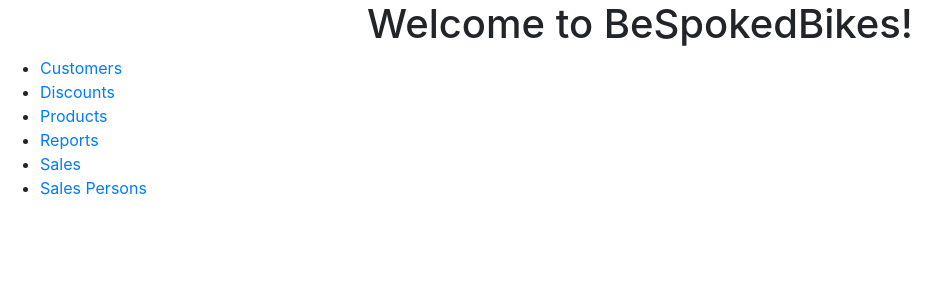
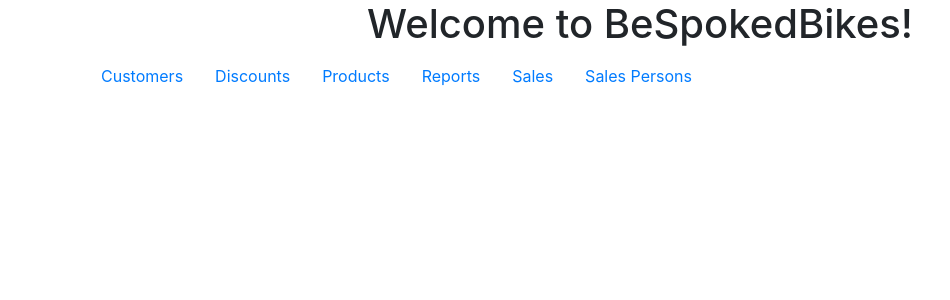
Before and after one commit to dwbartz/bespokedbikesui, an Angular app: page / in a window 1280 px wide. Shown: the top 300 px of the page, without its empty margins (0-950 px from the left). Built offline with nearby package versions, Linux system fonts and the light colour scheme.

Commit message:
Adding some simple navigation

```diff
--- a/src/app/app.component.html
+++ b/src/app/app.component.html
@@ -5,13 +5,19 @@
   </h1>
 </div>
 
-<ul>
-  <li><a routerLink="/customers">Customers</a></li>
-  <li><a routerLink="/discounts">Discounts</a></li>
-  <li><a routerLink="/products">Products</a></li>
-  <li><a routerLink="/reports">Reports</a></li>
-  <li><a routerLink="/sales">Sales</a></li>
-  <li><a routerLink="/sales-persons">Sales Persons</a></li>
+<ul class="nav">
+  <li class="nav-item">
+    <a class="nav-link" routerLink="/customers" [routerLinkActive]="['active']">Customers</a></li>
+  <li class="nav-item">
+    <a class="nav-link" routerLink="/discounts" [routerLinkActive]="['active']">Discounts</a></li>
+  <li class="nav-item">
+    <a class="nav-link" routerLink="/products" [routerLinkActive]="['active']">Products</a></li>
+  <li class="nav-item">
+    <a class="nav-link" routerLink="/reports" [routerLinkActive]="['active']">Reports</a></li>
+  <li class="nav-item">
+    <a class="nav-link" routerLink="/sales" [routerLinkActive]="['active']">Sales</a></li>
+  <li class="nav-item">
+    <a class="nav-link" routerLink="/sales-persons" [routerLinkActive]="['active']">Sales Persons</a></li>
 </ul>
 
 <router-outlet></router-outlet>
--- a/src/index.html
+++ b/src/index.html
@@ -11,7 +11,7 @@
   <meta name="viewport" content="width=device-width, initial-scale=1">
   <link rel="icon" type="image/x-icon" href="favicon.ico">
 </head>
-<body>
+<body class="container">
   <app-root></app-root>
 </body>
 </html>
```
